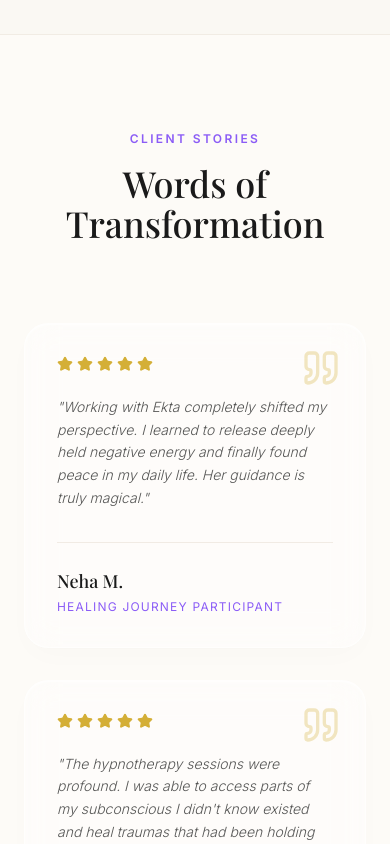
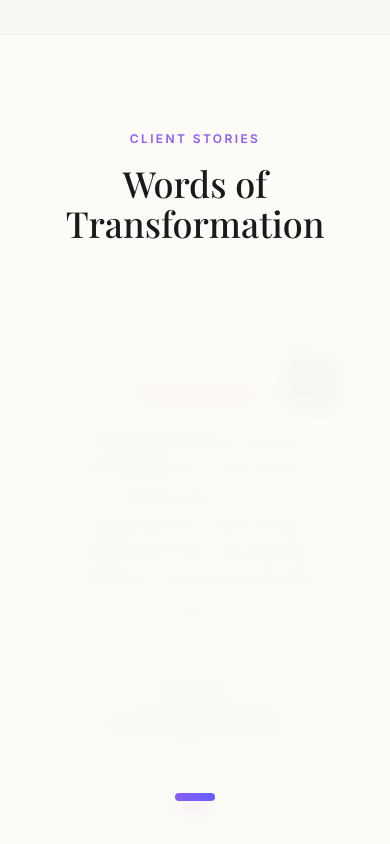
Before and after one commit to sankalpdigitech/Divine-Magick, a React (Vite) app: page / in a window 390 px wide. Shown: the part 8080-8924 px from the top of the page. Built offline with nearby package versions, Linux system fonts and the light colour scheme; a web font is replaced by a local one.

Commit message:
feat: update landing page UI and features
- Update page title to "Divine Magick"
- Add testimonial images and carousel slider
- Implement active scroll tracking in Navbar
- Define custom pulse animation utility

```diff
--- a/index.html
+++ b/index.html
@@ -3,7 +3,7 @@
   <head>
     <meta charset="UTF-8" />
     <meta name="viewport" content="width=device-width, initial-scale=1.0" />
-    <title>My Google AI Studio App</title>
+    <title>Divine Magick</title>
   </head>
   <body>
     <div id="root"></div>
--- a/src/components/Testimonials.tsx
+++ b/src/components/Testimonials.tsx
@@ -1,17 +1,37 @@
-import { motion } from 'motion/react';
+import React, { useState, useEffect } from 'react';
+import { motion, AnimatePresence } from 'motion/react';
 import { testimonials } from '../data';
-import { Quote, Star } from 'lucide-react';
+import { Quote, Star, ChevronLeft, ChevronRight, User } from 'lucide-react';
 
 export default function Testimonials() {
+  const [currentIndex, setCurrentIndex] = useState(0);
+  const [isHovered, setIsHovered] = useState(false);
+
+  useEffect(() => {
+    if (isHovered) return;
+    const interval = setInterval(() => {
+      setCurrentIndex((prevIndex) => (prevIndex + 1) % testimonials.length);
+    }, 6000);
+    return () => clearInterval(interval);
+  }, [isHovered]);
+
+  const nextSlide = () => {
+    setCurrentIndex((prevIndex) => (prevIndex + 1) % testimonials.length);
+  };
+
+  const prevSlide = () => {
+    setCurrentIndex((prevIndex) => (prevIndex - 1 + testimonials.length) % testimonials.length);
+  };
+
   return (
-    <section id="testimonials" className="py-24 relative bg-transparent">
-      <div className="max-w-7xl mx-auto px-6 md:px-12 relative z-10">
+    <section id="testimonials" className="py-24 relative bg-transparent overflow-hidden">
+      <div className="max-w-5xl mx-auto px-6 md:px-12 relative z-10">
         <motion.div
           initial={{ opacity: 0, y: 20 }}
           whileInView={{ opacity: 1, y: 0 }}
           viewport={{ once: true }}
           transition={{ duration: 0.8 }}
-          className="text-center mb-20"
+          className="text-center mb-16"
         >
           <h2 className="text-amethyst-500 font-sans tracking-[0.2em] uppercase text-xs font-semibold mb-4">
             Client Stories
@@ -21,41 +41,86 @@ export default function Testimonials() {
           </h3>
         </motion.div>
 
-        <div className="grid grid-cols-1 md:grid-cols-3 gap-8">
-          {testimonials.map((testimonial, index) => (
+          <div className="relative">
+            {/* Desktop Navigation Arrows */}
+            <div className="hidden md:flex absolute inset-y-0 left-0 items-center z-20 -ml-6 lg:-ml-12">
+              <button
+                onClick={prevSlide}
+                className="p-3 rounded-full bg-white/70 hover:bg-white backdrop-blur-md border border-sand-200 text-charcoal-800 transition-all shadow-md hover:shadow-lg hover:scale-110"
+                aria-label="Previous testimonial"
+              >
+                <ChevronLeft className="w-6 h-6" />
+              </button>
+            </div>
+            <div className="hidden md:flex absolute inset-y-0 right-0 items-center z-20 -mr-6 lg:-mr-12">
+              <button
+                onClick={nextSlide}
+                className="p-3 rounded-full bg-white/70 hover:bg-white backdrop-blur-md border border-sand-200 text-charcoal-800 transition-all shadow-md hover:shadow-lg hover:scale-110"
+                aria-label="Next testimonial"
+              >
+                <ChevronRight className="w-6 h-6" />
+              </button>
+            </div>
+
+            <div className="relative flex items-center justify-center">
+              <AnimatePresence mode="wait">
                 <motion.div
-              key={testimonial.id}
-              initial={{ opacity: 0, y: 30 }}
-              whileInView={{ opacity: 1, y: 0 }}
-              viewport={{ once: true }}
-              transition={{ duration: 0.6, delay: index * 0.1 }}
-              className="group relative glass-card rounded-3xl p-8 flex flex-col"
+                  key={currentIndex}
+                  initial={{ opacity: 0, scale: 0.95, filter: "blur(10px)", y: 20 }}
+                  animate={{ opacity: 1, scale: 1, filter: "blur(0px)", y: 0 }}
+                  exit={{ opacity: 0, scale: 1.05, filter: "blur(10px)", y: -20 }}
+                  transition={{ duration: 0.7, ease: "easeInOut" }}
+                  className="w-full"
                 >
-              <Quote className="w-10 h-10 text-champagne-400/30 absolute top-6 right-6" />
+                  <div className="w-full max-w-4xl mx-auto glass-card rounded-[2.5rem] p-8 md:p-14 relative overflow-hidden group">
+                    <div className="absolute inset-0 bg-gradient-to-br from-amethyst-500/10 via-transparent to-champagne-400/10 opacity-70" />
 
-              <div className="flex gap-1 text-champagne-400 mb-6">
-                {[...Array(testimonial.rating)].map((_, i) => (
-                  <Star key={i} className="w-4 h-4 fill-current" />
+                    <Quote className="w-16 h-16 md:w-20 md:h-20 text-amethyst-200/40 absolute top-4 right-4 md:-top-4 md:-right-4 rotate-12 transition-transform duration-700 group-hover:rotate-6 group-hover:scale-110" />
+
+                    <div className="relative z-10 flex flex-col items-center text-center">
+                      <div className="flex gap-1 justify-center text-champagne-500 mb-6 mt-4 md:mt-0">
+                        {[...Array(testimonials[currentIndex].rating)].map((_, i) => (
+                          <Star key={i} className="w-5 h-5 md:w-6 md:h-6 fill-current drop-shadow-md" />
                         ))}
                       </div>
 
-              <p className="text-charcoal-800/80 font-sans text-sm md:text-base font-light mb-8 italic leading-relaxed flex-grow">
-                {testimonial.content}
+                      <p className="text-charcoal-800 font-sans text-lg md:text-xl lg:text-2xl font-light mb-8 italic leading-relaxed text-balance">
+                        {testimonials[currentIndex].content}
                       </p>
 
-              <div className="mt-auto pt-6 border-t border-sand-200/60">
-                <h4 className="font-display font-medium text-lg text-charcoal-900">
-                  {testimonial.name}
+                      <div className="pt-6 border-t border-sand-200/60 w-full max-w-xs md:max-w-sm mx-auto">
+                        <h4 className="font-display font-semibold text-lg md:text-2xl text-charcoal-900 mb-1">
+                          {testimonials[currentIndex].name}
                         </h4>
-                <p className="text-xs font-sans uppercase tracking-widest text-amethyst-500 mt-1">
-                  {testimonial.role}
+                        <p className="text-xs font-sans uppercase tracking-widest text-amethyst-600 font-bold mt-2 bg-amethyst-100/50 inline-block px-3 py-1 rounded-full border border-amethyst-200/50">
+                          {testimonials[currentIndex].role}
                         </p>
                       </div>
+                    </div>
+                  </div>
+                </motion.div>
+              </AnimatePresence>
+            </div>
 
-              {/* Subtle hover glow */}
-              <div className="absolute inset-0 opacity-0 group-hover:opacity-100 bg-gradient-to-br from-amethyst-300/5 to-champagne-400/5 transition-opacity duration-500 rounded-3xl pointer-events-none" />
-            </motion.div>
+            {/* Mobile / Universal Navigation Dots */}
+            <div className="flex justify-center items-center gap-3 mt-8">
+              {testimonials.map((_, index) => (
+                <button
+                  key={index}
+                  onClick={() => setCurrentIndex(index)}
+                  className="p-3 -m-3 group"
+                  aria-label={`Go to slide ${index + 1}`}
+                >
+                  <div
+                    className={`transition-all duration-500 rounded-full ${
+                      index === currentIndex
+                        ? "w-10 h-2 bg-gradient-to-r from-amethyst-500 to-indigo-500 shadow-lg shadow-amethyst-500/40"
+                        : "w-2 h-2 bg-charcoal-300 group-hover:bg-amethyst-300"
+                    }`}
+                  />
+                </button>
               ))}
+            </div>
           </div>
       </div>
     </section>
--- a/src/data.ts
+++ b/src/data.ts
@@ -46,20 +46,23 @@ export const testimonials: Testimonial[] = [
     name: 'Neha M.',
     role: 'Healing Journey Participant',
     content: '"Working with Ekta completely shifted my perspective. I learned to release deeply held negative energy and finally found peace in my daily life. Her guidance is truly magical."',
-    rating: 5
+    rating: 5,
+    image: 'https://images.unsplash.com/photo-1544005313-94ddf0286df2?auto=format&fit=crop&w=200&q=80'
   },
   {
     id: 't2',
     name: 'Rohan K.',
     role: 'Hypnotherapy Client',
     content: '"The hypnotherapy sessions were profound. I was able to access parts of my subconscious I didn\'t know existed and heal traumas that had been holding me back for years."',
-    rating: 5
+    rating: 5,
+    image: 'https://images.unsplash.com/photo-1506794778202-cad84cf45f1d?auto=format&fit=crop&w=200&q=80'
   },
   {
     id: 't3',
     name: 'Priya R.',
     role: 'Relationship Coaching',
     content: '"Ekta helped me rebuild my self-worth. Her approach to relationship coaching isn\'t just about others—it starts with you. I am forever grateful for her wisdom and patience."',
-    rating: 5
+    rating: 5,
+    image: 'https://images.unsplash.com/photo-1531746020798-e6953c6e8e04?auto=format&fit=crop&w=200&q=80'
   }
 ];
--- a/src/index.css
+++ b/src/index.css
@@ -20,6 +20,8 @@
   --color-amethyst-300: #c4b5fd;
   --color-amethyst-400: #a78bfa;
   --color-amethyst-500: #8b5cf6;
+
+  --animate-pulse-slow: pulse 4s cubic-bezier(0.4, 0, 0.6, 1) infinite;
 }
 
 body {
--- a/src/types.ts
+++ b/src/types.ts
@@ -15,4 +15,5 @@ export interface Testimonial {
   role: string;
   content: string;
   rating: number;
+  image?: string;
 }
```
Also changed, not shown: src/components/Navbar.tsx (+41 -4 lines). Lines whose indentation alone changed are shown as unchanged.
